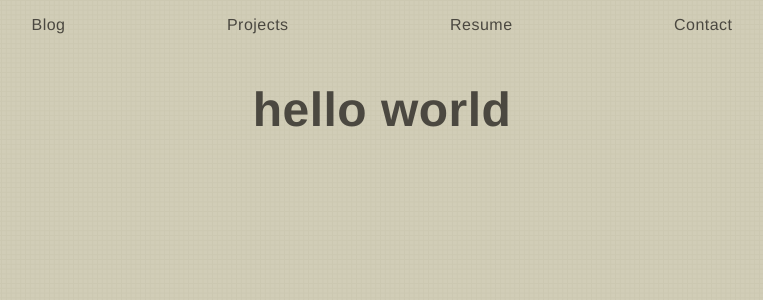
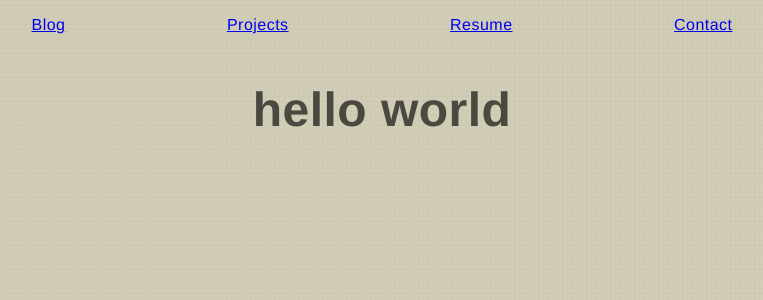
Before and after one commit to AbdallahMehiz/AbdallahMehiz.Github.io, a Vue app: page / in a window 1280 px wide. Shown: the top 300 px of the page, without its empty margins (258-1021 px from the left). Built offline with nearby package versions, Linux system fonts and the light colour scheme.

Commit message:
Forgot router view

```diff
--- a/src/style/NavigationBar.css
+++ b/src/style/NavigationBar.css
@@ -5,8 +5,3 @@
   align-items: center;
   grid-area: nav;
 }
-
-.navbar a {
-  text-decoration: none;
-  color: rgb(75, 72, 64);
-}
```
